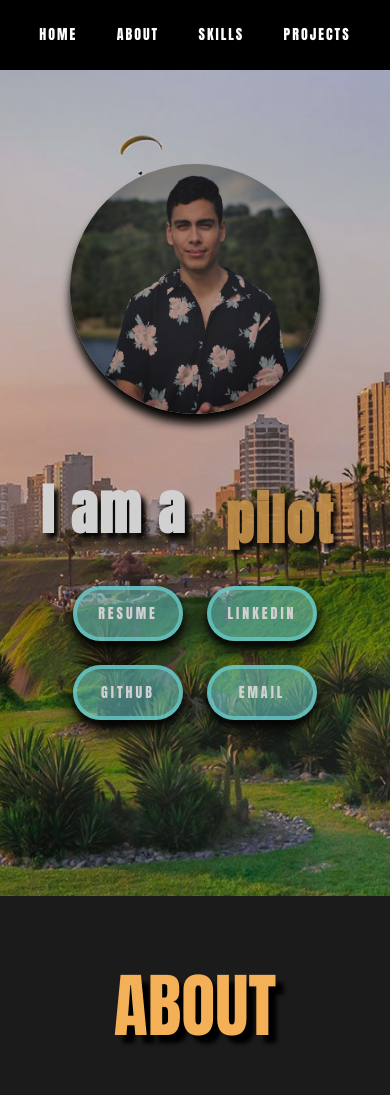
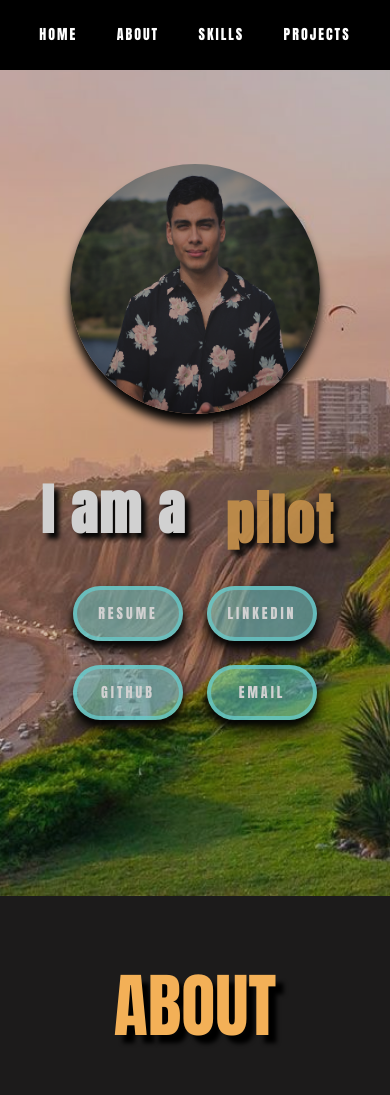
Before and after one commit to paulobocanegra/portfolio, a PHP site: page / in a window 390 px wide. Shown: the top 1095 px of the page. Run offline with PHP 8.4, Linux system fonts and the light colour scheme.

Commit message:
update to smaller hero

```diff
--- a/assets/css/header.css
+++ b/assets/css/header.css
@@ -91,11 +91,11 @@ body{
     }
 }
 
-/* @media only screen and (max-width: 768px) {
+@media only screen and (max-width: 812px) {
     .hero-wrapper{
-      height:89vh;
+      background-image: url("/images/lima-smaller.jpg");
     }
-} */
+}
 
 
 
```
Also changed, not shown: images/dogecoin.png (deleted), images/lima-smaller.jpg (added).
